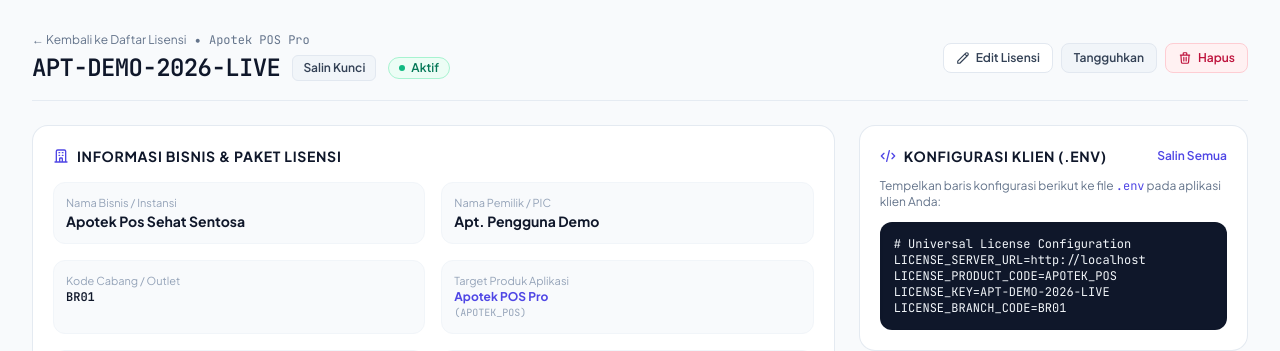
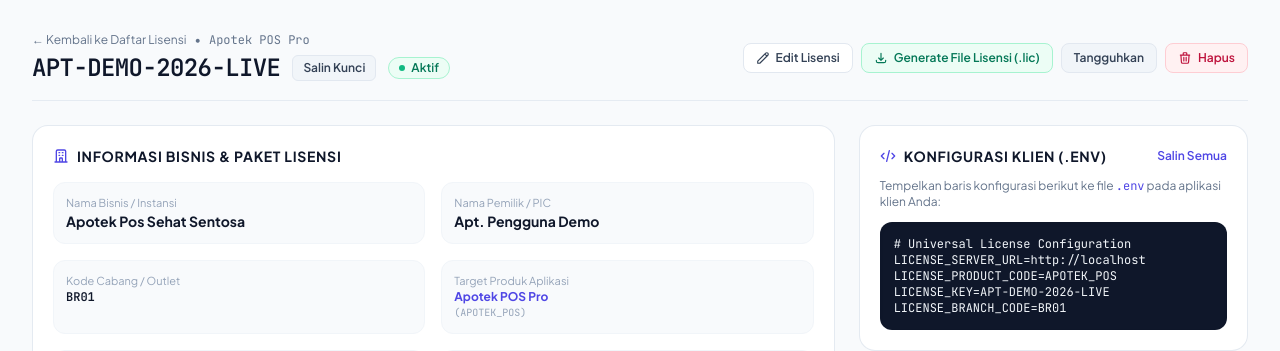
Before and after one commit to wibi89-sys/license-generator, a Laravel app: page /admin/licenses/01m80z0tz9c7ky3k12kk9e3g57 in a window 1280 px wide. Shown: the part 65-416 px from the top of the page. Run offline with Laravel 12, Linux system fonts and the light colour scheme; a user stored in the database is signed in; data comes from the database, SQL or seed files in the repository; tables that the repository leaves empty hold one stand-in row (values such as "Sample post"); some libraries are stand-ins or nearby versions.

Commit message:
feat: add offline license file (.lic) generation and download feature

```diff
--- a/app/Http/Controllers/Admin/LicenseController.php
+++ b/app/Http/Controllers/Admin/LicenseController.php
@@ -9,6 +9,7 @@ use App\Enums\LicenseFeature;
 use App\Enums\LicensePlan;
 use App\Http\Controllers\Controller;
 use App\Models\License;
+use App\Services\Licensing\LicenseSignerService;
 use Illuminate\Http\RedirectResponse;
 use Illuminate\Http\Request;
 use Illuminate\View\View;
@@ -228,4 +229,38 @@ class LicenseController extends Controller
 
         return back()->with('success', "Status lisensi {$license->license_key} berhasil diubah menjadi " . strtoupper($license->status));
     }
+
+    public function downloadLic(Request $request, License $license, LicenseSignerService $signer)
+    {
+        $hwid = $request->input('hwid', $license->bound_hwid);
+
+        if (empty($hwid)) {
+            return back()->with('error', 'Lisensi belum terikat pada HWID komputer mana pun. Silakan aktifkan online terlebih dahulu atau tentukan HWID tujuan.');
+        }
+
+        // If hwid is provided for unbound license, bind it
+        if (empty($license->bound_hwid) && !empty($hwid)) {
+            $license->update([
+                'bound_hwid' => $hwid,
+                'bound_at' => now(),
+            ]);
+        }
+
+        $payload = $signer->buildPayload($license, (string) $hwid);
+        $cert = $signer->signPayload($payload);
+
+        $json = json_encode($cert, JSON_PRETTY_PRINT | JSON_UNESCAPED_SLASHES);
+        $filename = "activation_{$license->license_key}.lic";
+
+        $license->auditLogs()->create([
+            'action' => 'downloaded_lic',
+            'ip_address' => $request->ip(),
+            'notes' => "File sertifikat lisensi offline ({$filename}) diunduh untuk HWID {$hwid}",
+        ]);
+
+        return response($json, 200, [
+            'Content-Type' => 'application/json',
+            'Content-Disposition' => "attachment; filename=\"{$filename}\"",
+        ]);
+    }
 }
--- a/resources/views/admin/licenses/show.blade.php
+++ b/resources/views/admin/licenses/show.blade.php
@@ -55,6 +55,28 @@
                 </svg>
                 <span>Edit Lisensi</span>
             </a>
+
+            <!-- Download .lic Offline Certificate -->
+            @if(!empty($license->bound_hwid))
+                <a href="{{ route('admin.licenses.download-lic', $license) }}"
+                   title="Unduh file sertifikat lisensi digital untuk aktivasi offline"
+                   class="inline-flex items-center gap-1.5 px-3 py-1.5 rounded-lg text-xs font-semibold text-emerald-700 bg-emerald-50 border border-emerald-200 hover:bg-emerald-100 dark:bg-emerald-950/50 dark:text-emerald-300 dark:border-emerald-900 transition-colors shadow-2xs">
+                    <svg class="w-3.5 h-3.5" fill="none" viewBox="0 0 24 24" stroke="currentColor" stroke-width="2">
+                        <path stroke-linecap="round" stroke-linejoin="round" d="M4 16v1a3 3 0 003 3h10a3 3 0 003-3v-1m-4-4l-4 4m0 0l-4-4m4 4V4" />
+                    </svg>
+                    <span>Unduh File Lisensi (.lic)</span>
+                </a>
+            @else
+                <button type="button"
+                        onclick="let h = prompt('Lisensi ini belum terikat HWID. Masukkan Hardware ID (HWID) komputer klien tujuan:'); if(h && h.trim().length > 5) { window.location.href = '{{ route('admin.licenses.download-lic', $license) }}?hwid=' + encodeURIComponent(h.trim()); }"
+                        title="Generate file lisensi offline dengan menentukan HWID komputer klien"
+                        class="inline-flex items-center gap-1.5 px-3 py-1.5 rounded-lg text-xs font-semibold text-emerald-700 bg-emerald-50 border border-emerald-200 hover:bg-emerald-100 dark:bg-emerald-950/50 dark:text-emerald-300 dark:border-emerald-900 transition-colors shadow-2xs">
+                    <svg class="w-3.5 h-3.5" fill="none" viewBox="0 0 24 24" stroke="currentColor" stroke-width="2">
+                        <path stroke-linecap="round" stroke-linejoin="round" d="M4 16v1a3 3 0 003 3h10a3 3 0 003-3v-1m-4-4l-4 4m0 0l-4-4m4 4V4" />
+                    </svg>
+                    <span>Generate File Lisensi (.lic)</span>
+                </button>
+            @endif
 
             <!-- Reset HWID -->
             @if($license->bound_hwid)
--- a/routes/web.php
+++ b/routes/web.php
@@ -32,6 +32,7 @@ Route::middleware('auth')->group(function () {
         Route::delete('/licenses/{license}', [LicenseController::class, 'destroy'])->name('licenses.destroy');
 
         // License Actions
+        Route::match(['get', 'post'], '/licenses/{license}/download-lic', [LicenseController::class, 'downloadLic'])->name('licenses.download-lic');
         Route::post('/licenses/{license}/reset-hwid', [LicenseController::class, 'resetHwid'])->name('licenses.reset-hwid');
         Route::post('/licenses/{license}/toggle-status', [LicenseController::class, 'toggleStatus'])->name('licenses.toggle-status');
 
```
Also changed, not shown: tests/Feature/AuthTest.php (+38 -0 lines).
